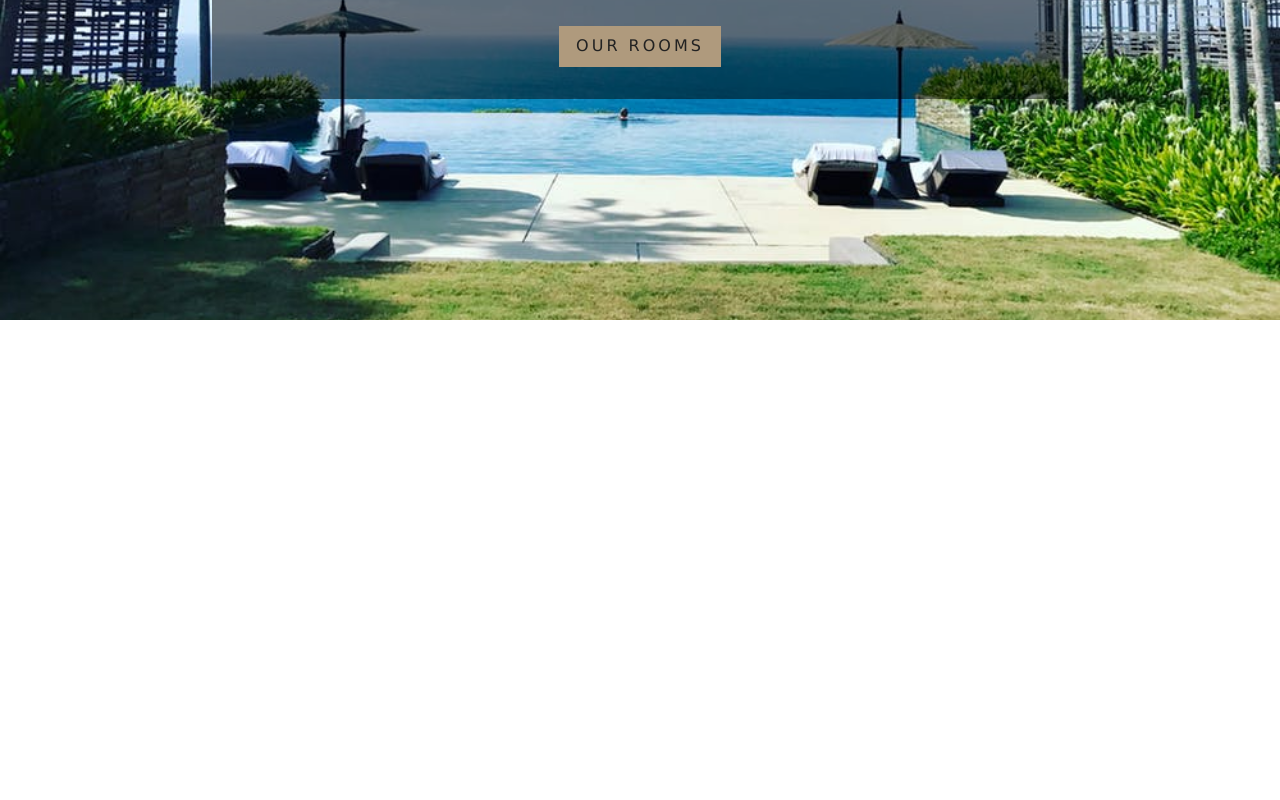
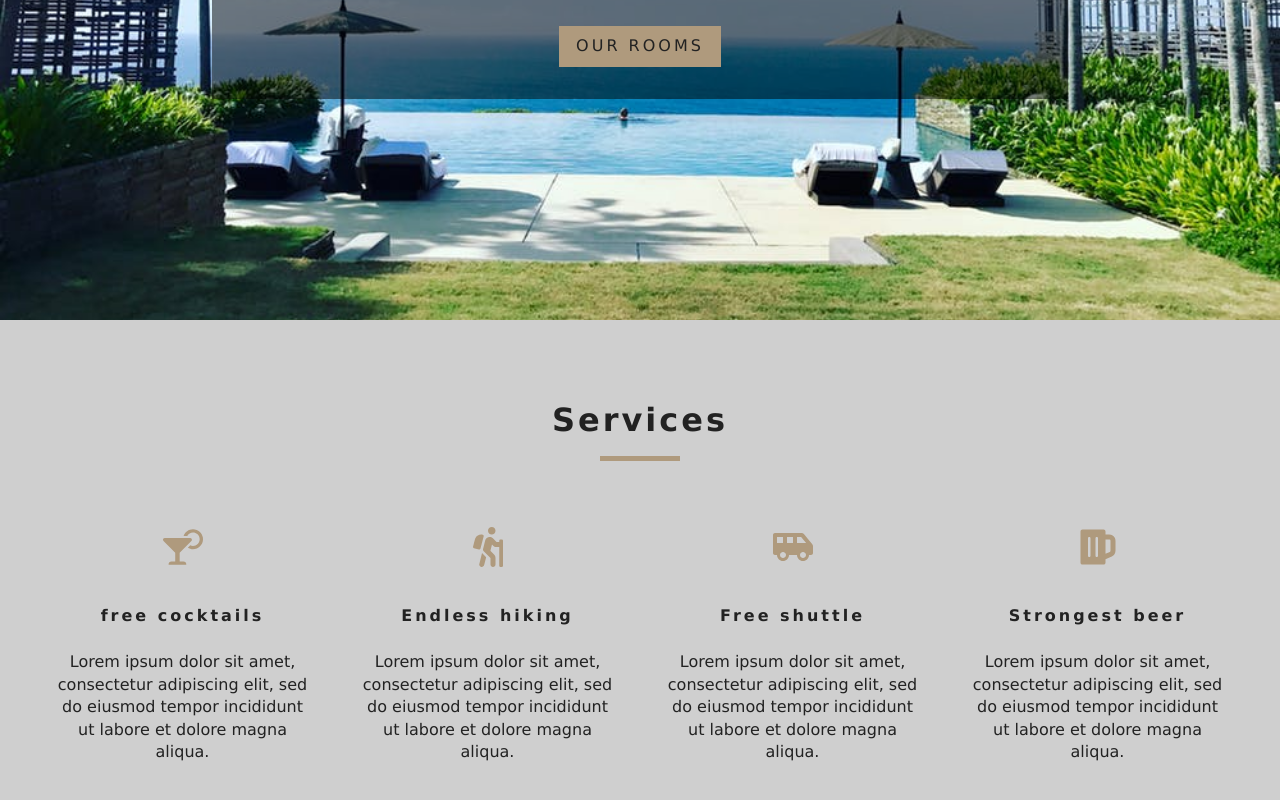
Before and after one commit to emestabillo/resort, a React (Create React App) app: page / in a window 1280 px wide. Shown: the part 480-1280 px from the top of the page. Before the commit the page ends 800 px from the top, so only its background shows below. Built offline with nearby package versions, Linux system fonts and the light colour scheme.

Commit message:
Setup services component on home

```diff
--- /dev/null
+++ b/src/components/Services.js
@@ -0,0 +1,52 @@
+import React, { Component } from "react";
+import { FaCocktail, FaHiking, FaShuttleVan, FaBeer } from "react-icons/fa";
+import Title from "./Title";
+
+export default class Services extends Component {
+  state = {
+    services: [
+      {
+        icon: <FaCocktail />,
+        title: "free cocktails",
+        info:
+          "Lorem ipsum dolor sit amet, consectetur adipiscing elit, sed do eiusmod tempor incididunt ut labore et dolore magna aliqua."
+      },
+      {
+        icon: <FaHiking />,
+        title: "Endless hiking",
+        info:
+          "Lorem ipsum dolor sit amet, consectetur adipiscing elit, sed do eiusmod tempor incididunt ut labore et dolore magna aliqua."
+      },
+      {
+        icon: <FaShuttleVan />,
+        title: "Free shuttle",
+        info:
+          "Lorem ipsum dolor sit amet, consectetur adipiscing elit, sed do eiusmod tempor incididunt ut labore et dolore magna aliqua."
+      },
+      {
+        icon: <FaBeer />,
+        title: "Strongest beer",
+        info:
+          "Lorem ipsum dolor sit amet, consectetur adipiscing elit, sed do eiusmod tempor incididunt ut labore et dolore magna aliqua."
+      }
+    ]
+  };
+  render() {
+    return (
+      <section className="services">
+        <Title title="services" />
+        <div className="services-center">
+          {this.state.services.map((item, index) => {
+            return (
+              <article key={index} className="service">
+                <span>{item.icon}</span>
+                <h6>{item.title}</h6>
+                <p>{item.info}</p>
+              </article>
+            );
+          })}
+        </div>
+      </section>
+    );
+  }
+}
--- /dev/null
+++ b/src/components/Title.js
@@ -0,0 +1,10 @@
+import React from "react";
+
+export default function Title({ title }) {
+  return (
+    <div className="section-title">
+      <h4>{title}</h4>
+      <div />
+    </div>
+  );
+}
--- a/src/pages/Home.js
+++ b/src/pages/Home.js
@@ -2,15 +2,22 @@ import React from "react";
 import Hero from "../components/Hero";
 import Banner from "../components/Banner";
 import { Link } from "react-router-dom";
+import Services from "../components/Services";
 
 export default function Home() {
   return (
+    <>
       <Hero>
-      <Banner title="luxurious rooms" subtitle="deluxe rooms starting at $299">
+        <Banner
+          title="luxurious rooms"
+          subtitle="deluxe rooms starting at $299"
+        >
           <Link to="/rooms" className="btn-primary">
             our rooms
           </Link>
         </Banner>
       </Hero>
+      <Services />
+    </>
   );
 }
```
Lines whose indentation alone changed are shown as unchanged.
